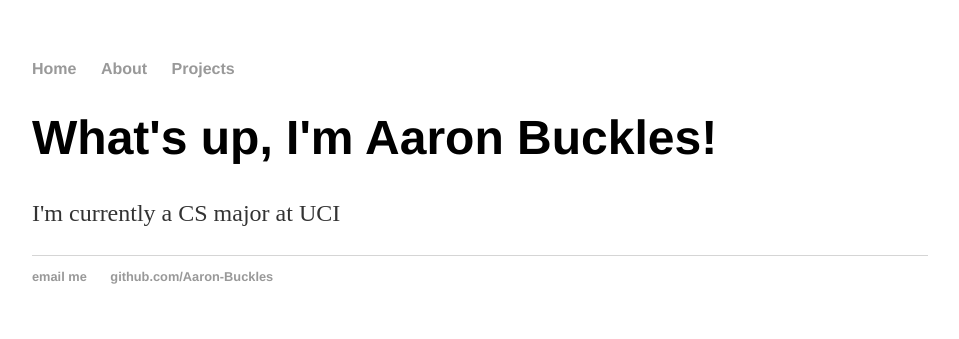
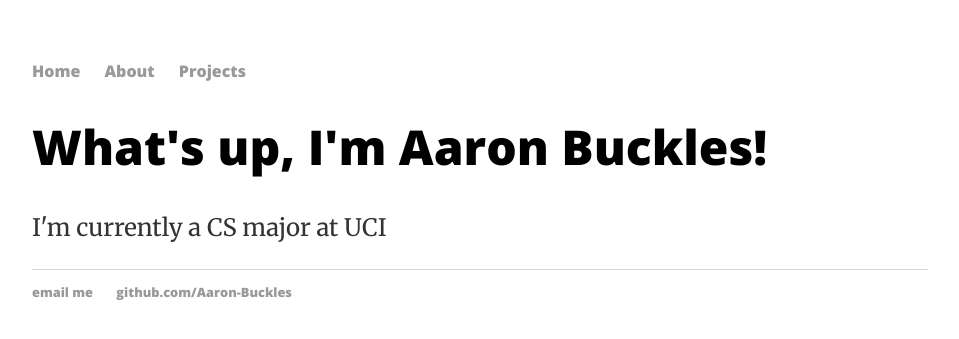
Before and after one commit to Aaron-Buckles/aaron-buckles.github.io, a Jekyll site: the page built from index.html, in a window 1280 px wide. Shown: the top 339 px of the page, without its empty margins (160-1119 px from the left). Built offline with Jekyll 4.4.1, drawn with Linux system fonts in a browser that asks for light colours.

Commit message:
Update main.css

```diff
--- a/css/main.css
+++ b/css/main.css
@@ -1,10 +1,11 @@
 body {
   	margin: 60px auto;
   	width: 70%;
+	font-family: 'Merriweather', serif;
 }
 
 nav ul, footer ul {
-  	font-family: 'Helvetica', 'Arial', 'Sans-Serif';
+  	font-family: 'Open Sans', 'Helvetica', 'Arial', 'Sans-Serif';
   	padding: 0px;
   	list-style: none;
   	font-weight: bold;
@@ -26,7 +27,7 @@
 
 h1 {
 	font-size: 3em;
-	font-family: 'Helvetica', 'Arial', 'Sans-Serif';
+	font-family: 'Open Sans', 'Helvetica', 'Arial', 'Sans-Serif';
 }
 
 p {
```
